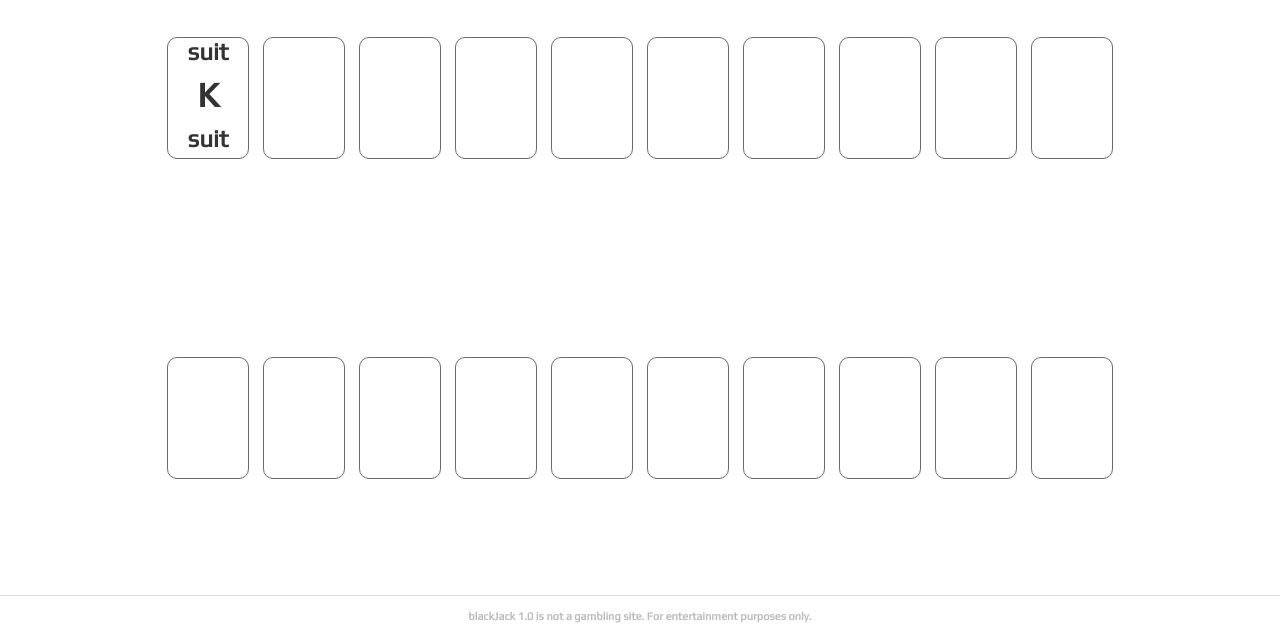
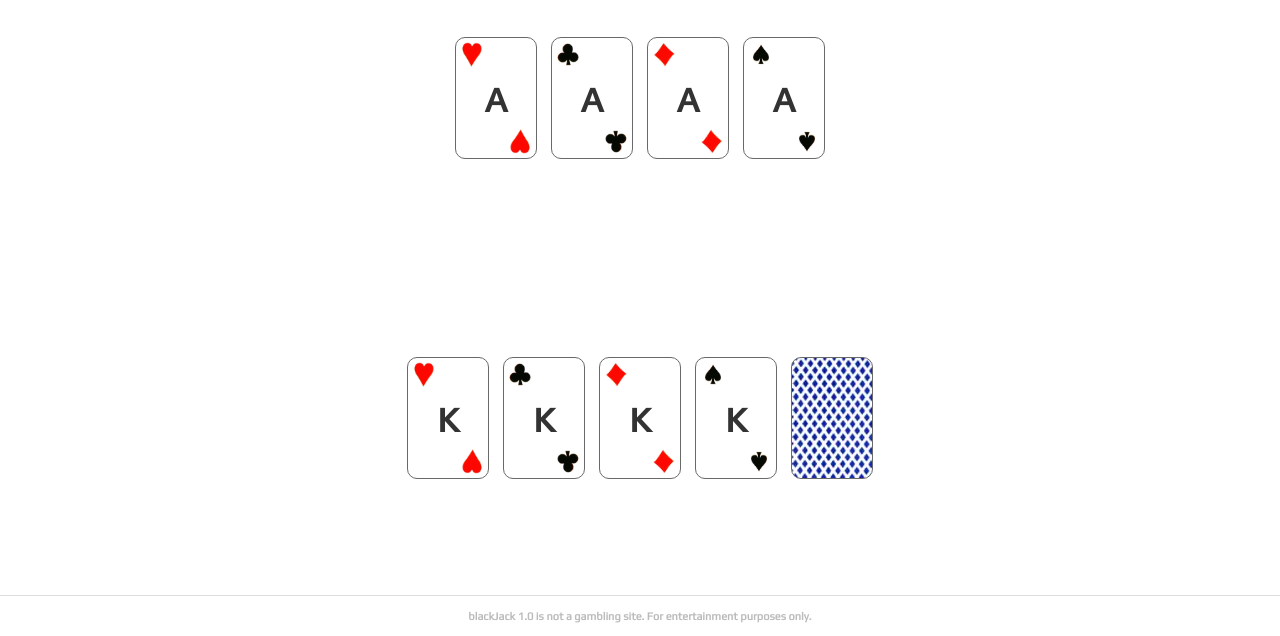
Before and after one commit to blakehagen/blackjack, a plain HTML site: page index.html in a window 1280 px wide. Shown: the part 165-801 px from the top of the page. Drawn offline with Linux system fonts and the light colour scheme.

Commit message:
suits and card back

```diff
--- a/index.html
+++ b/index.html
@@ -40,34 +40,51 @@
 		<div class="container">
 			<div class="card-container">
 				<div class="card">
-					<div class="card-suit">
-						<h2>suit</h2>
+					<div class="card-suit suit-left">
+						<img src="assets/heart.png">
 					</div>
 					<div class="card-text">
-						<h2>K</h2>
+						<h2>A</h2>
 					</div>
-					<div class="card-suit">
-						<h2>suit</h2>
+					<div class="card-suit suit-right">
+						<img src="assets/heart-inverted.png">
 					</div>
 				</div>
 
 				<div class="card">
+					<div class="card-suit suit-left">
+						<img src="assets/club.png">
 					</div>
+					<div class="card-text">
+						<h2>A</h2>
+					</div>
+					<div class="card-suit suit-right">
+						<img src="assets/club-inverted.png">
+					</div>
+				</div>
+
 				<div class="card">
+					<div class="card-suit suit-left">
+						<img src="assets/diamond.png">
 					</div>
+					<div class="card-text">
+						<h2>A</h2>
+					</div>
+					<div class="card-suit suit-right">
+						<img src="assets/diamond-inverted.png">
+					</div>
+				</div>
+
 				<div class="card">
+					<div class="card-suit suit-left">
+						<img src="assets/spade.png">
 					</div>
-				<div class="card">
+					<div class="card-text">
+						<h2>A</h2>
 					</div>
-				<div class="card">
+					<div class="card-suit suit-right">
+						<img src="assets/spade-inverted.png">
 					</div>
-				<div class="card">
-				</div>
-				<div class="card">
-				</div>
-				<div class="card">
-				</div>
-				<div class="card">
 				</div>
 			</div>
 		</div>
@@ -79,24 +96,54 @@
 		<div class="container">
 			<div class="card-container">
 				<div class="card">
+					<div class="card-suit suit-left">
+						<img src="assets/heart.png">
 					</div>
+					<div class="card-text">
+						<h2>K</h2>
+					</div>
+					<div class="card-suit suit-right">
+						<img src="assets/heart-inverted.png">
+					</div>
+				</div>
+
 				<div class="card">
+					<div class="card-suit suit-left">
+						<img src="assets/club.png">
 					</div>
+					<div class="card-text">
+						<h2>K</h2>
+					</div>
+					<div class="card-suit suit-right">
+						<img src="assets/club-inverted.png">
+					</div>
+				</div>
+
 				<div class="card">
+					<div class="card-suit suit-left">
+						<img src="assets/diamond.png">
 					</div>
+					<div class="card-text">
+						<h2>K</h2>
+					</div>
+					<div class="card-suit suit-right">
+						<img src="assets/diamond-inverted.png">
+					</div>
+				</div>
+
 				<div class="card">
+					<div class="card-suit suit-left">
+						<img src="assets/spade.png">
 					</div>
-				<div class="card">
+					<div class="card-text">
+						<h2>K</h2>
 					</div>
-				<div class="card">
+					<div class="card-suit suit-right">
+						<img src="assets/spade-inverted.png">
 					</div>
-				<div class="card">
 				</div>
-				<div class="card">
-				</div>
-				<div class="card">
-				</div>
-				<div class="card">
+
+				<div class="card hidden">
 				</div>
 			</div>
 		</div>
--- a/styles.css
+++ b/styles.css
@@ -136,22 +136,41 @@ header {
 
 .card-text {
 	width: 100%;
-	margin: 15px auto;
+	margin: 10px auto;
 	/*border: 1px solid purple;*/
 }
 
 .card-suit {
 	width: 100%;
 	margin: 0px auto;
-	/*border: 1px solid purple;*/
+	/*border: 1px solid purple;	*/
+}
 
+	.card-suit.suit-right {
+		text-align: right;
+	}
 
-}
+	.card-suit.suit-left {
+		text-align: left;
+	}
+
 
 .card-text h2 {
 	font-size: 35px;
 	line-height: 30px;
+	/*border: 1px solid blueviolet;*/
 }
+
+img {
+	height: 25px;
+	margin: 4px;
+}
+
+.hidden {
+	background: url("assets/back.jpg");
+
+}
+
 
 
 
```
Also changed, not shown: assets/back.jpg (added), assets/back.png (added), assets/club-inverted.png (added), assets/club.png (added), assets/diamond-inverted.png (added), assets/diamond.png (added), assets/heart-inverted.png (added), assets/heart.png (added), assets/spade-inverted.png (added), assets/spade.png (added), 1 other file. Lines whose indentation alone changed are shown as unchanged.
